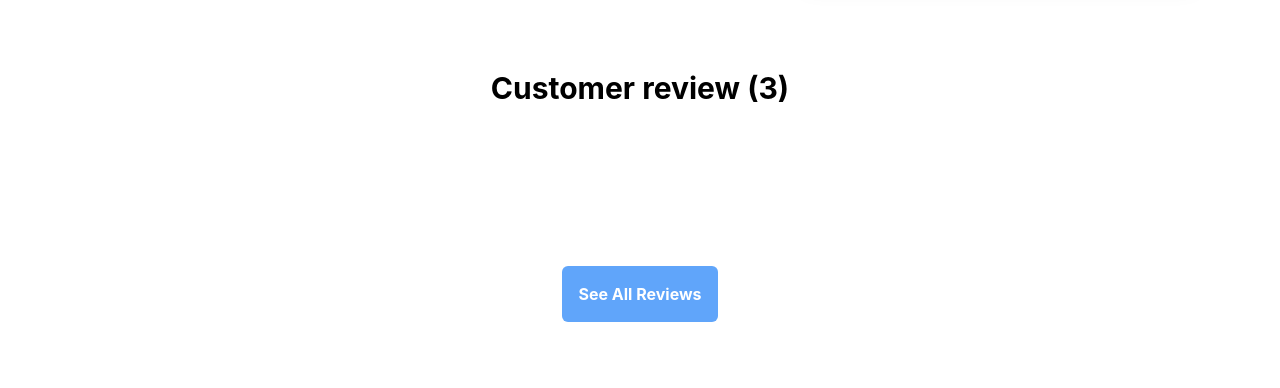
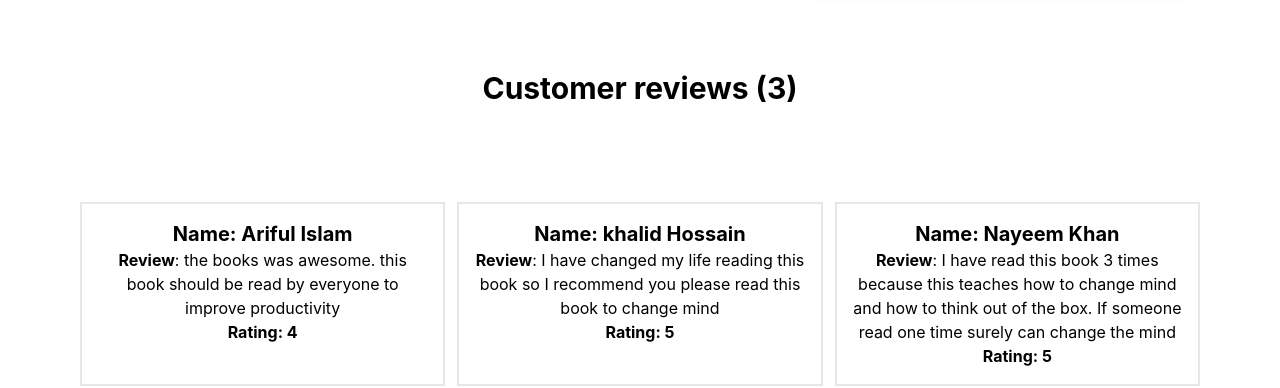
Before and after one commit to SumonsNote/books-analyser, a React (Create React App) app: page / in a window 1280 px wide. Shown: the part 458-846 px from the top of the page. Built offline with nearby package versions, Linux system fonts and the light colour scheme.

Commit message:
custom hook and implemented review card

```diff
--- a/public/review-3.json
+++ b/public/review-3.json
@@ -1,15 +1,18 @@
 [
     {
+        "id": 1,
         "name": "Ariful Islam",
         "review": "the books was awesome. this book should be read by everyone to improve productivity",
         "rating": 4
     },
     {
+        "id": 2,
         "name": "khalid Hossain",
         "review": "I have changed my life reading this book so I recommend you please read this book to change mind",
         "rating": 5
     },
     {
+        "id": 3,
         "name": "Nayeem Khan",
         "review": "I have read this book 3 times because this teaches how to change mind and how to think out of the box. If someone read one time surely can change the mind",
         "rating": 5
--- /dev/null
+++ b/src/components/CustomHook/CustomHook.js
@@ -0,0 +1,14 @@
+import { useEffect, useState } from "react"
+
+const useReview = () => {
+    const [review, setReview] = useState([]);
+    useEffect(() => {
+        fetch('review-3.json')
+        .then(res => res.json())
+        .then(data => setReview(data))
+    },[])
+
+    return [review, setReview];
+}
+
+export default useReview;
--- a/src/components/Home/Home.js
+++ b/src/components/Home/Home.js
@@ -1,6 +1,13 @@
 import React from "react";
+import { useNavigate } from "react-router-dom";
+import useReview from "../CustomHook/CustomHook";
+import Review from "../Review/Review";
 
 const Home = () => {
+
+    const [review, setReview] = useReview([])
+    const navigate = useNavigate()
+
   return (
     <div>
       <div className="flex container mx-auto px-20 justify-between items-center mt-10">
@@ -25,9 +32,14 @@ const Home = () => {
         </div>
       </div>
       <div className="customer-review mt-20">
-        <h2 className="text-3xl font-bold">Customer review (3)</h2>
-        <div className="customer-review-all mt-40 mb-20">
-            <button className="bg-blue-400 rounded-md p-4 text-white font-bold">See All Reviews</button>
+        <h2 className="text-3xl font-bold">Customer reviews (3)</h2>
+        <div className="grid grid-cols-3 px-20 gap-3 p-4 mt-20">
+            {
+                review.map(review => <Review review={review} key={review.id}></Review>)
+            }
+        </div>
+        <div className="customer-review-all mt-20 mb-20">
+            <button onClick={() => navigate('/review')} className="bg-blue-400 rounded-md p-4 text-white font-bold">See All Reviews</button>
         </div>
       </div>
     </div>
--- a/src/components/Review/Review.js
+++ b/src/components/Review/Review.js
@@ -1,9 +1,14 @@
 import React from 'react';
 
-const Review = () => {
+const Review = (props) => {
+    const {name, review, rating} = props.review;
     return (
-        <div>
-            <h2>Review page</h2>
+        <div className='border-2 p-4 leading-2'>
+            <div className='left'>
+            <h2 className='font-bold text-xl'>Name: {name}</h2>
+            <h2><span className='font-bold'>Review</span>: {review}</h2>
+            <h2 className='font-bold'>Rating: {rating}</h2>
+            </div>
         </div>
     );
 };
```
